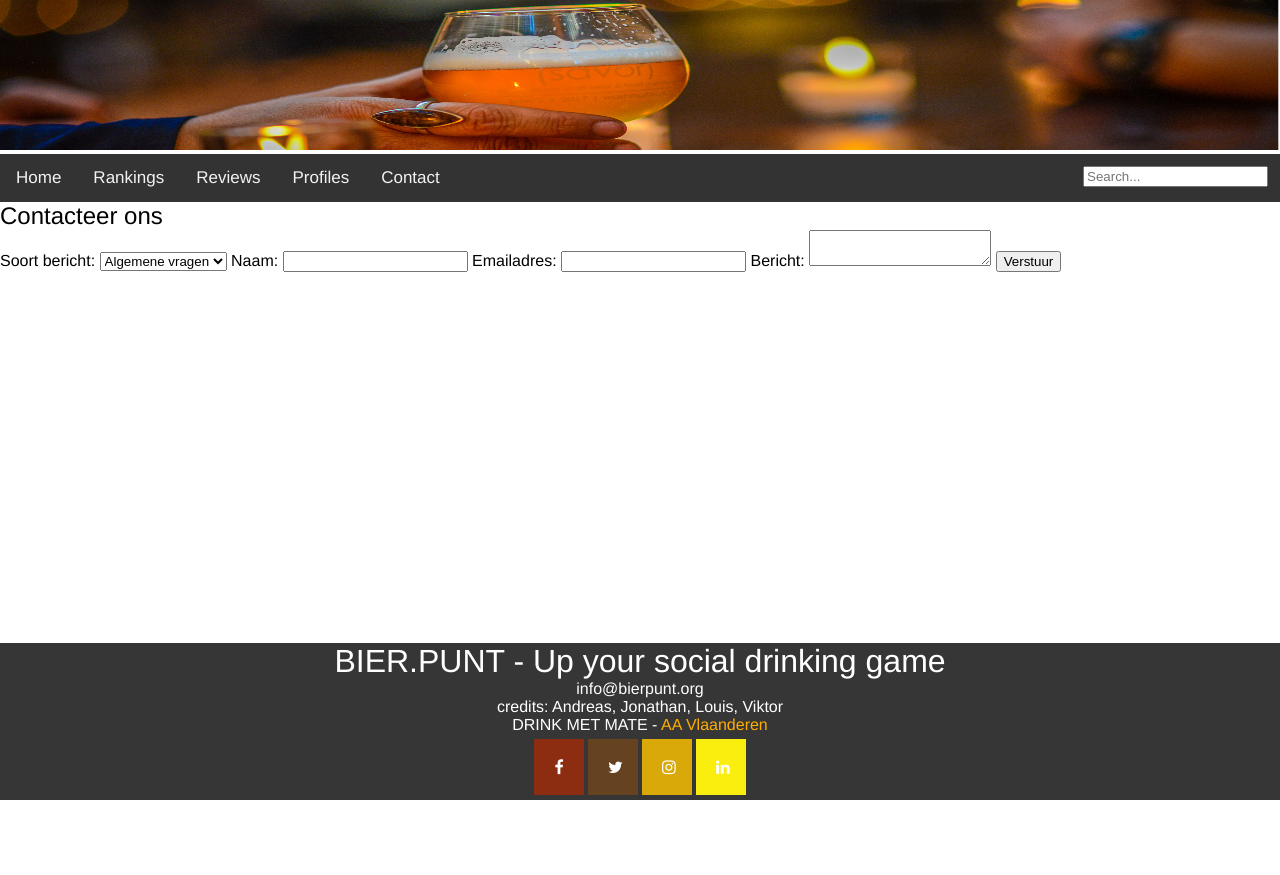
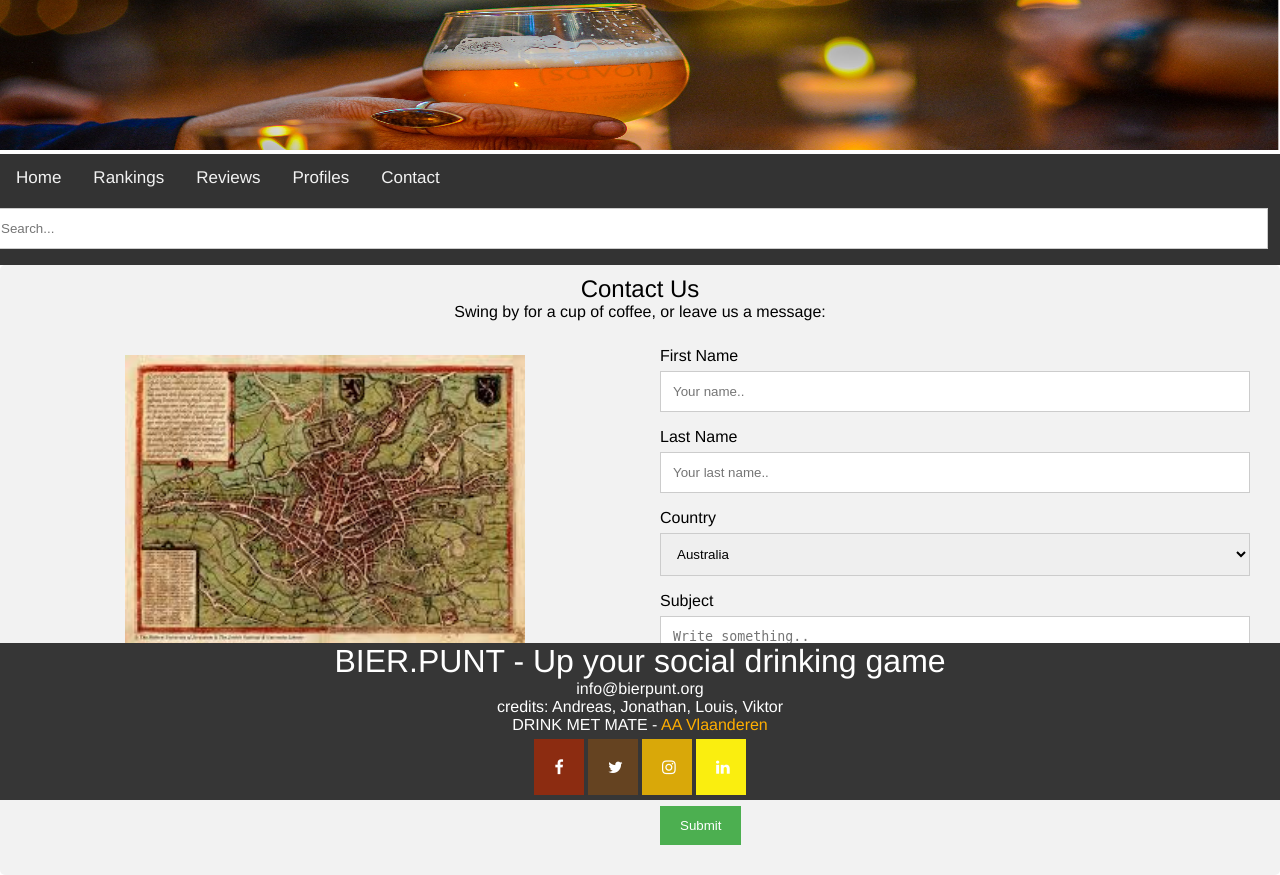
Before and after one commit to Viktorlewis/Bier, a PHP site: page /html/contact.html in a window 1280 px wide. Before the commit the page ends 800 px from the top, so only its background shows below. Run offline with PHP 8.4, Linux system fonts and the light colour scheme.

Commit message:
contactpagina

```diff
--- a/css/contact.css
+++ b/css/contact.css
@@ -0,0 +1,70 @@
+* {
+  box-sizing: border-box;
+}
+
+/* Style inputs */
+input[type=text], select, textarea {
+  width: 100%;
+  padding: 12px;
+  border: 1px solid #ccc;
+  margin-top: 6px;
+  margin-bottom: 16px;
+  resize: vertical;
+}
+
+input[type=submit] {
+  background-color: #4CAF50;
+  color: white;
+  padding: 12px 20px;
+  border: none;
+  cursor: pointer;
+}
+
+input[type=submit]:hover {
+  background-color: #45a049;
+}
+
+/* Style the container/contact section */
+.container {
+  border-radius: 5px;
+  background-color: #f2f2f2;
+  padding: 10px;
+}
+
+/* Create two columns that float next to eachother */
+.column {
+  float: left;
+  width: 50%;
+  margin-top: 6px;
+  padding: 20px;
+}
+
+/* Clear floats after the columns */
+.row:after {
+  content: "";
+  display: table;
+  clear: both;
+}
+
+/* Responsive layout - when the screen is less than 600px wide, make the two columns stack on top of each other instead of next to each other */
+@media screen and (max-width: 600px) {
+  .column, input[type=submit] {
+    width: 100%;
+    margin-top: 0;
+  }
+}
+
+.headline{
+  text-align: center;
+}
+
+#mapimg{
+  display: block;
+  margin-left: auto;
+  margin-right: auto;
+  margin-top: 0.5rem;
+  width: 100%;
+  max-width: 400px;
+  height: 100%;
+  max-height: 400px;
+}
--- a/css/header.css
+++ b/css/header.css
@@ -16,8 +16,8 @@
 
 /* Change the color of links on hover */
 .nav a:hover {
-  background-color: #ddd;
-  color: black;
+  background-color: #f5b616;
+  color: white;
 }
 
 /* Add a color to the active/current link */
--- a/html/contact.html
+++ b/html/contact.html
@@ -25,29 +25,34 @@
     <input type="text" class ="searchbar" placeholder="Search...">
 </div>
 
-    <section>
-        <h1>Contacteer ons</h1>
-        <form method="POST" action="contactform.php">
-
-            <label for="opties">Soort bericht:</label>
-            <select id="opties" name="opties">
-                <option value="Vragen">Algemene vragen</option>
-                <option value="Opmerkingen">Opmerkingen</option>
-                <option value="Zakelijk">Zakelijk</option>
-            </select>
-
-            <label for="naam">Naam:</label>
-            <input type="text" id="naam" name="naam" />
-
-            <label for="email">Emailadres:</label>
-            <input type="email" id="email" name="email" />
-
-            <label for="bericht">Bericht:</label>
-            <textarea name="bericht" id="bericht"></textarea>
-
-            <input type="submit" value="Verstuur" name="send">
-        </form>
-    </section>
+<div class="container">
+    <div class="headline">
+        <h2>Contact Us</h2>
+        <p>Swing by for a cup of coffee, or leave us a message:</p>
+    </div>
+  <div class="row">
+    <div class="column">
+      <img src="../img/map.jpg" id="mapimg">
+    </div>
+    <div class="column">
+      <form action="/action_page.php">
+        <label for="fname">First Name</label>
+        <input type="text" id="fname" name="firstname" placeholder="Your name..">
+        <label for="lname">Last Name</label>
+        <input type="text" id="lname" name="lastname" placeholder="Your last name..">
+        <label for="country">Country</label>
+        <select id="country" name="country">
+          <option value="australia">Australia</option>
+          <option value="canada">Canada</option>
+          <option value="usa">USA</option>
+        </select>
+        <label for="subject">Subject</label>
+        <textarea id="subject" name="subject" placeholder="Write something.." style="height:170px"></textarea>
+        <input type="submit" value="Submit">
+      </form>
+    </div>
+  </div>
+</div>
 
 
 <div class="footer">
```
Also changed, not shown: img/map.jpg (added).
